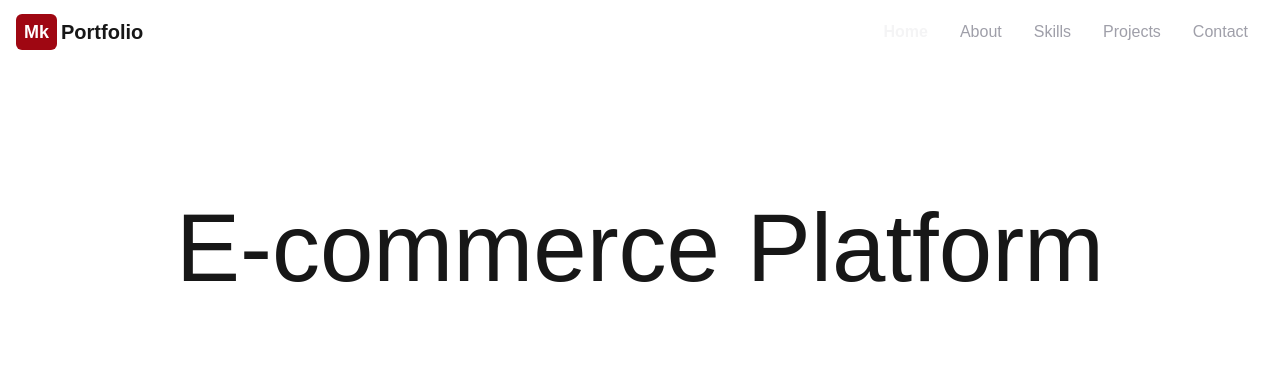
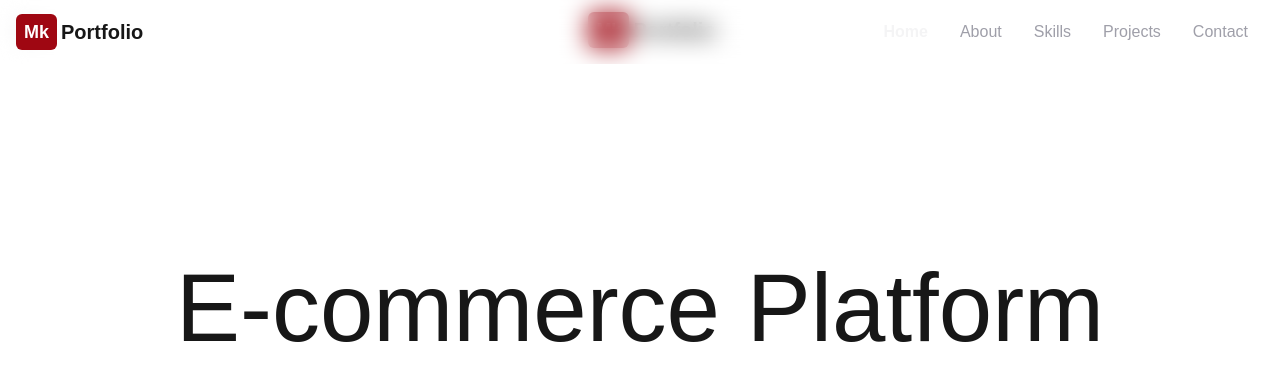
Before and after one commit to thappamkkumar/portfolio, a Next.js app: page /project-detail/ecommerce in a window 1280 px wide. Shown: the top 380 px of the page. Built offline with nearby package versions, Linux system fonts and the light colour scheme.

Commit message:
layout of prject detail section complete that had added header named as secondaryheader

```diff
--- /dev/null
+++ b/src/app/project-detail/layout.tsx
@@ -0,0 +1,10 @@
+import SecondaryHeader from '@/components/header/SecondaryHeader';
+
+export default function ProjectsLayout({ children }: { children: React.ReactNode }) {
+  return (
+    <>
+      <SecondaryHeader />
+      {children}
+    </>
+  );
+}
--- a/src/app/project-detail/skillvilla/page.tsx
+++ b/src/app/project-detail/skillvilla/page.tsx
@@ -1,12 +1,10 @@
 
-import Header from '@/components/header/Header';
 
 
 export default function SkillVilla() {
   return (
     <main className=" ">
 
-			<Header/>
 
 			<span className="block pt-50 text-8xl text-center">SkillVilla</span>
     </main>
--- a/src/components/header/Header.tsx
+++ b/src/components/header/Header.tsx
@@ -7,7 +7,7 @@ import { navItems } from './navItems';
 import Logo from './Logo';
 import Navigation from './Navigation';
 
-const fadeRight= {
+const fadeDown= {
   hidden: { opacity: 0, y: -20 },
   visible: { opacity: 1, y: 0, transition: { duration: 0.3 } },
 };
@@ -74,7 +74,7 @@ const Header: React.FC = () => {
 
   return (
     <motion.header
-      variants={fadeRight}
+      variants={fadeDown}
 			initial="hidden"
 			whileInView="visible"
 			viewport={{ once: true }}
--- /dev/null
+++ b/src/components/header/SecondaryHeader.tsx
@@ -0,0 +1,41 @@
+'use client';
+
+import React from 'react';
+import { motion } from 'framer-motion';
+import { useRouter } from 'next/navigation';
+import { ArrowLeft } from 'lucide-react';
+import Logo from './Logo';
+
+
+const fadeRight = {
+  hidden: { opacity: 0, x: -10 },
+  visible: { opacity: 1, x: 0, transition: { duration: 0.3 } },
+};
+
+const ProjectsHeader: React.FC = () => {
+  const router = useRouter();
+
+  return (
+    <motion.header
+      className="sticky z-50 w-full   top-0  px-4 py-3 overflow-auto  backdrop-blur-md flex justify-between items-center    "
+    >
+      <motion.button
+        onClick={() => router.back()}
+        className="text-zinc-400 hover:text-zinc-100 cursor-pointer transition-colors duration-300"
+        aria-label="Go Back"
+        title="Back"
+				variants={fadeRight}
+				initial="hidden"
+				whileInView="visible"
+				viewport={{ once: true }}
+      >
+        <ArrowLeft   />
+      </motion.button>
+			<div className="w-full   flex justify-center items-center">
+				<Logo />
+			</div>
+    </motion.header>
+  );
+};
+
+export default ProjectsHeader;
```
